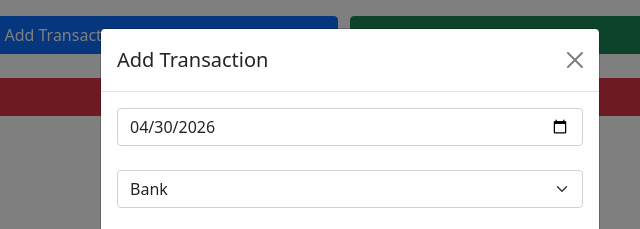
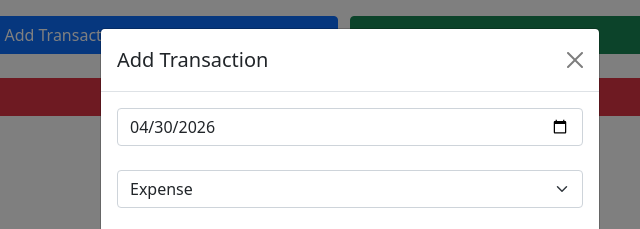
Before and after one commit to sujithsingh-s-15017/ExpenseTrackerPWA, a plain HTML site: page index.html in a window 1280 px wide. Both pictures are taken after a click on the button "Add Transaction". Shown: the top 229 px of the page, 290-930 px from the left. Drawn offline with nearby package versions, Linux system fonts and the light colour scheme.

Commit message:
Make the 'Expense' as the default transaction account

```diff
--- a/index.html
+++ b/index.html
@@ -53,8 +53,8 @@
                         </div>
                         <div class="mb-4">
                             <select id="add-transaction-account" class="form-select">
-                                <option value="Bank" selected>Bank</option>
-                                <option value="Expense">Expense</option>
+                                <option value="Bank">Bank</option>
+                                <option value="Expense" selected>Expense</option>
                                 <option value="Salary">Salary</option>
                                 <option value="Box">Box</option>
                                 <option value="Mom">Mom</option>
```
